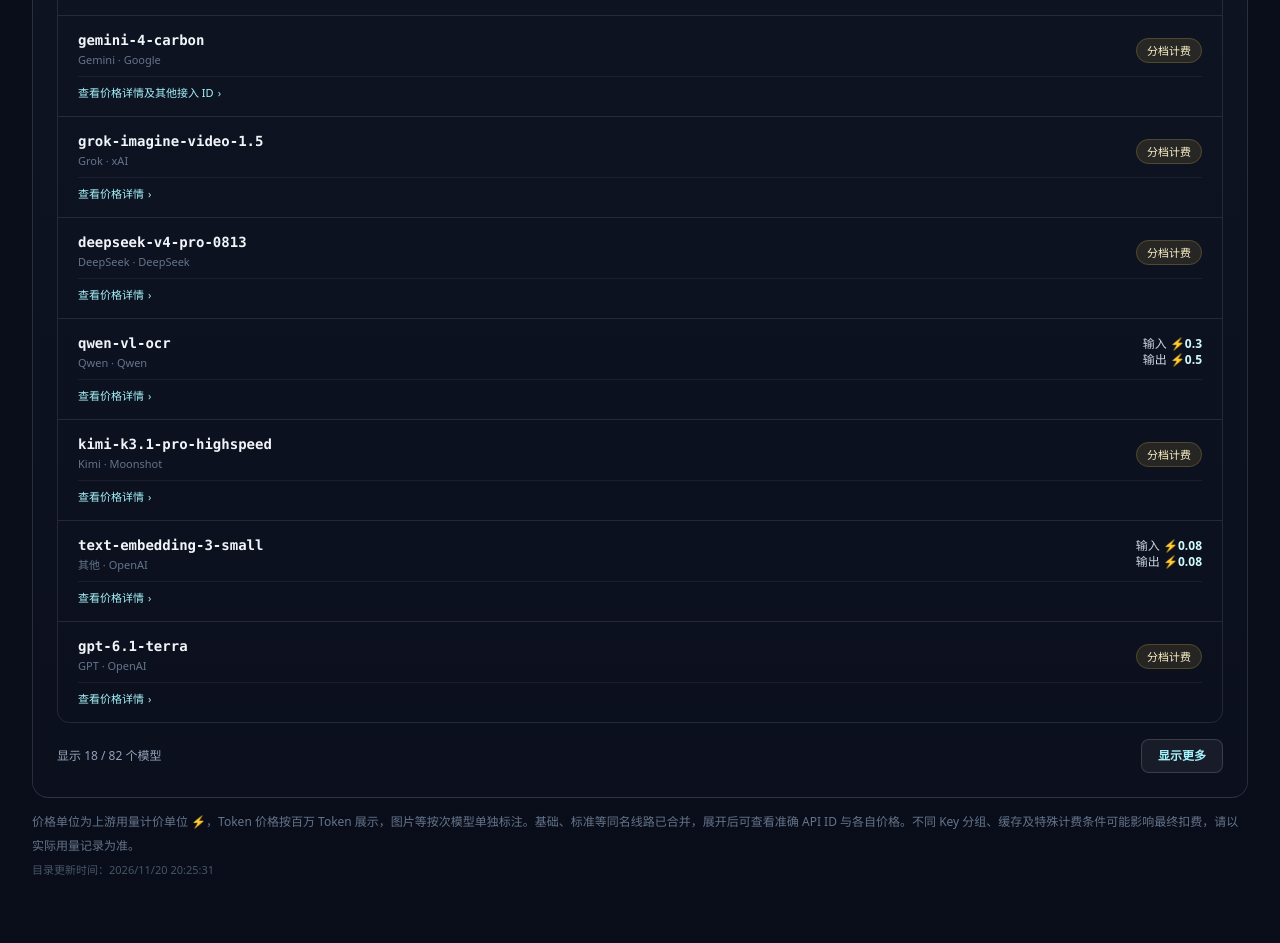
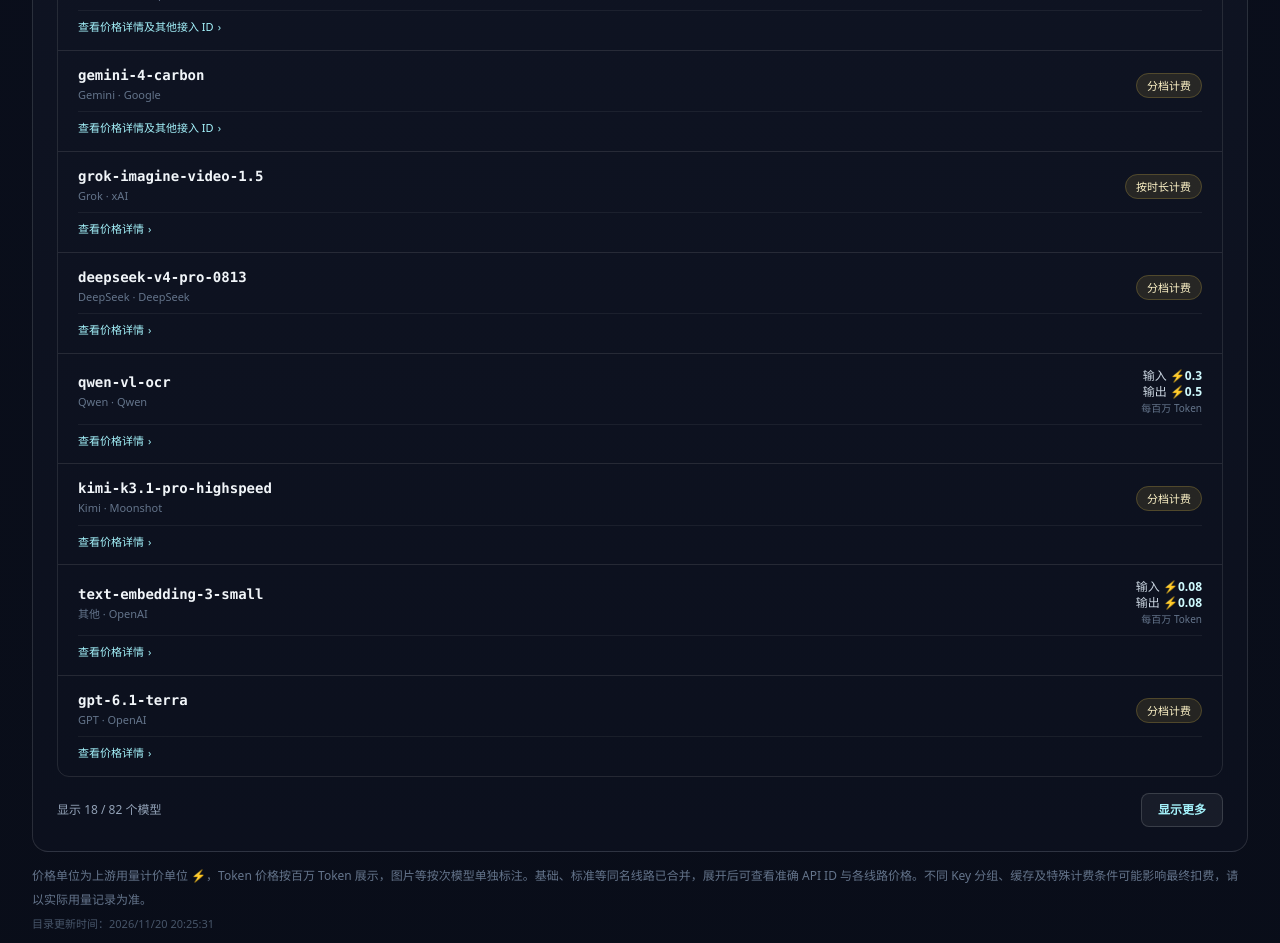
Before and after one commit to Jihai123/zhibeimao-home, a Next.js app: page /api in a window 1280 px wide. Shown: the part 3220-4163 px from the top of the page. Built offline with nearby package versions, Linux system fonts and the light colour scheme.

Commit message:
Show token, duration and request pricing with clear units

```diff
--- a/components/ModelCatalog.tsx
+++ b/components/ModelCatalog.tsx
@@ -43,11 +43,13 @@ function PriceSummary({ pricing }: { pricing: ModelPricing }) {
       <div className="text-right text-[11px] leading-5 text-slate-300 sm:text-xs">
         <div>输入 <strong className="text-cyan-100">⚡{formatPrice(pricing.input)}</strong></div>
         <div>输出 <strong className="text-cyan-100">⚡{formatPrice(pricing.output)}</strong></div>
+        <div className="text-[10px] text-slate-500">每百万 Token</div>
       </div>
     );
   }
   if (pricing.kind === 'tiered') {
-    return <span className="rounded-full border border-amber-300/20 bg-amber-300/10 px-2.5 py-1 text-[11px] font-medium text-amber-100">分档计费</span>;
+    const isDuration = pricing.tiers.some((tier) => tier.terms.seconds !== undefined);
+    return <span className="rounded-full border border-amber-300/20 bg-amber-300/10 px-2.5 py-1 text-[11px] font-medium text-amber-100">{isDuration ? '按时长计费' : '分档计费'}</span>;
   }
   if (pricing.kind === 'request') {
     return <span className="text-right text-xs font-semibold text-cyan-100">按次 ⚡{formatPrice(pricing.perRequest)}</span>;
@@ -58,29 +60,31 @@ function PriceSummary({ pricing }: { pricing: ModelPricing }) {
   return <span className="text-right text-xs text-slate-500">价格待核实</span>;
 }
 
-function Metric({ label, value }: { label: string; value: number | undefined }) {
+function Metric({ label, value, unit = '⚡' }: { label: string; value: number | undefined; unit?: string }) {
   if (value === undefined) return null;
   return (
     <div className="rounded-lg border border-white/10 bg-slate-950/40 px-3 py-2">
       <p className="text-[11px] text-slate-500">{label}</p>
-      <p className="mt-1 text-sm font-semibold text-slate-100">⚡{formatPrice(value)}</p>
+      <p className="mt-1 text-sm font-semibold text-slate-100">{unit}{formatPrice(value)}</p>
     </div>
   );
 }
 
 function TermsGrid({ terms }: { terms: PriceTerms }) {
-  const metrics: Array<[string, number | undefined]> = [
+  const metrics: Array<[string, number | undefined, string?]> = [
     ['输入 / 百万 Token', terms.input],
     ['输出 / 百万 Token', terms.output],
     ['缓存读取 / 百万 Token', terms.cacheRead],
     ['缓存写入 / 百万 Token', terms.cacheWrite],
-    ['1 小时缓存写入', terms.cacheWrite1h],
-    ['12 小时缓存写入', terms.cacheWrite12h]
+    ['1 小时缓存写入 / 百万 Token', terms.cacheWrite1h],
+    ['12 小时缓存写入 / 百万 Token', terms.cacheWrite12h],
+    ['视频生成 / 秒', terms.seconds],
+    ['输入图片 / 张', terms.inputImages]
   ];
   const visible = metrics.filter(([, value]) => value !== undefined);
   return (
     <div className="grid grid-cols-2 gap-2 sm:grid-cols-3">
-      {visible.map(([label, value]) => <Metric key={label} label={label} value={value} />)}
+      {visible.map(([label, value]) => <Metric key={label} label={label} value={value} unit="⚡" />)}
     </div>
   );
 }
@@ -111,7 +115,7 @@ function PricingDetails({ pricing }: { pricing: ModelPricing }) {
             该模型还包含时段倍率，以上为表达式中的基础计价系数，实际费用会随计费时段变化。
           </p>
         )}
-        <p className="text-[11px] text-slate-500">目录计价单位：⚡ / 百万 Token；最终扣费以 Key 用量记录为准。</p>
+        <p className="text-[11px] text-slate-500">目录计价单位为 ⚡；Token 按百万计，视频按秒计。最终扣费以 Key 用量记录为准。</p>
       </div>
     );
   }
@@ -311,7 +315,7 @@ export function ModelCatalog({ models, available, total, syncedAt }: Props) {
           </div>
 
           <p className="mt-3 text-xs leading-6 text-slate-500">
-            价格单位为上游用量计价单位 ⚡，Token 价格按百万 Token 展示，图片等按次模型单独标注。基础、标准等同名线路已合并，展开后可查看准确 API ID 与各自价格。不同 Key 分组、缓存及特殊计费条件可能影响最终扣费，请以实际用量记录为准。
+            价格单位为上游用量计价单位 ⚡，Token 价格按百万 Token 展示，图片等按次模型单独标注。基础、标准等同名线路已合并，展开后可查看准确 API ID 与各线路价格。不同 Key 分组、缓存及特殊计费条件可能影响最终扣费，请以实际用量记录为准。
           </p>
           {syncedAt && <p className="mt-1 text-[11px] text-slate-600">目录更新时间：{new Date(syncedAt).toLocaleString('zh-CN', { timeZone: 'Asia/Shanghai' })}</p>}
         </>
```
